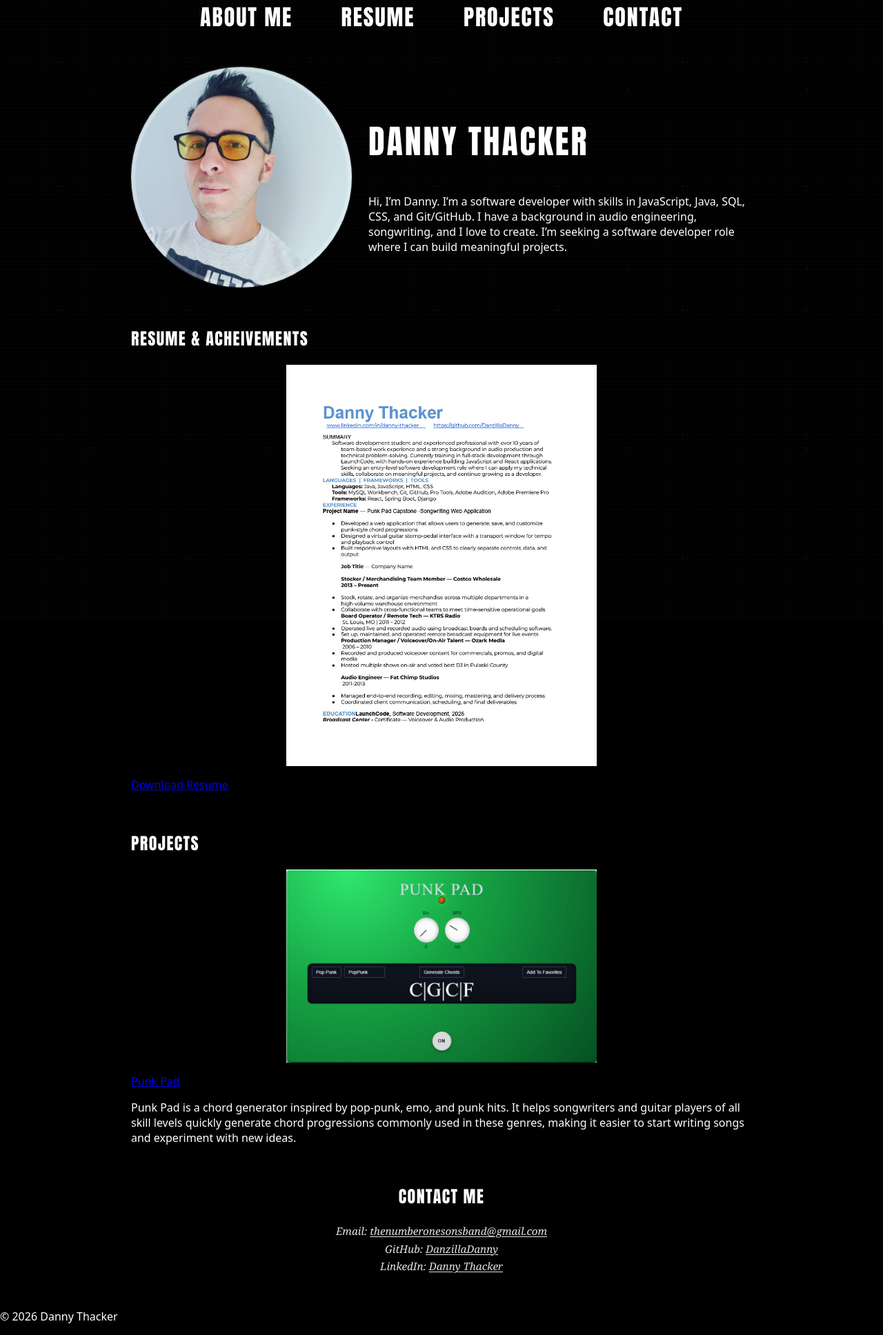
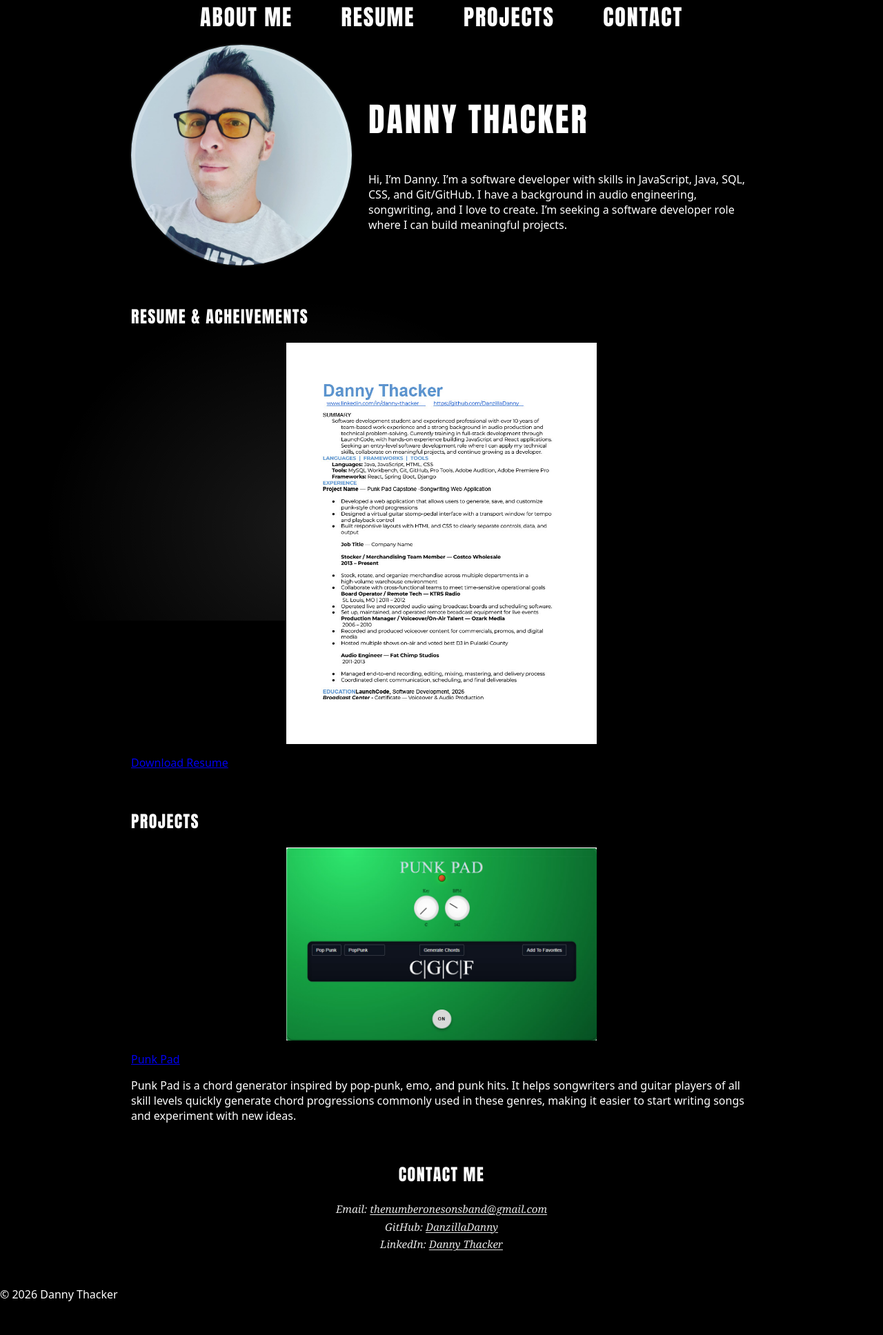
Before and after one commit to DanzillaDanny/DanzillaDanny.github.io, a Jekyll site: the page built from index.md, in a window 1280 px wide. Shown: the whole page at 69% size. Built offline with Jekyll 4.4.1, drawn with Linux system fonts in a browser that asks for light colours; after the commit the page ends 1904 px from its top, so only the background shows below that.

Commit message:
working with different background ideas

```diff
--- a/assets/index.css
+++ b/assets/index.css
@@ -12,46 +12,33 @@
     margin: auto;
 }
 
-body::before {
-  content: "";
+body::before{
+content:"";
   position: fixed;
   inset: 0;
   pointer-events: none;
   z-index: -1;
 
-background:
+  background:
 
-
-    radial-gradient(circle, rgba(255,255,255,0.06) 1px, transparent 1.4px),
-    radial-gradient(circle, rgba(255,255,255,0.04) 0.8px, transparent 1.2px),
-
+    radial-gradient(1200px 900px at 15% 20%, rgba(0,0,0,0.20), transparent 60%),
+    radial-gradient(900px 700px at 80% 30%, rgba(0,0,0,0.14), transparent 58%),
+    radial-gradient(700px 600px at 35% 85%, rgba(255,255,255,0.10), transparent 55%),
 
     repeating-linear-gradient(
-      0deg,
-      rgba(255,255,255,0.015),
-      rgba(255,255,255,0.015) 1px,
-      transparent 1px,
-      transparent 4px
+      -12deg,
+      rgba(0,0,0,0.10) 0px,
+      rgba(0,0,0,0.10) 1px,
+      transparent 2px,
+      transparent 14px
     ),
     repeating-linear-gradient(
-      90deg,
-      rgba(255,255,255,0.01),
-      rgba(255,255,255,0.01) 1px,
-      transparent 1px,
-      transparent 6px
+      7deg,
+      rgba(0,0,0,0.06) 0px,
+      rgba(0,0,0,0.06) 1px,
+      transparent 2px,
+      transparent 22px
     );
-
-
-  background-size:
-    260px 260px,
-    180px 180px,
-    100% 6px,
-    100% 8px;
-}
-
-.site-header{
-    text-align: center;
-    margin-bottom: 2rem;
 }
 
 .nav{
```
